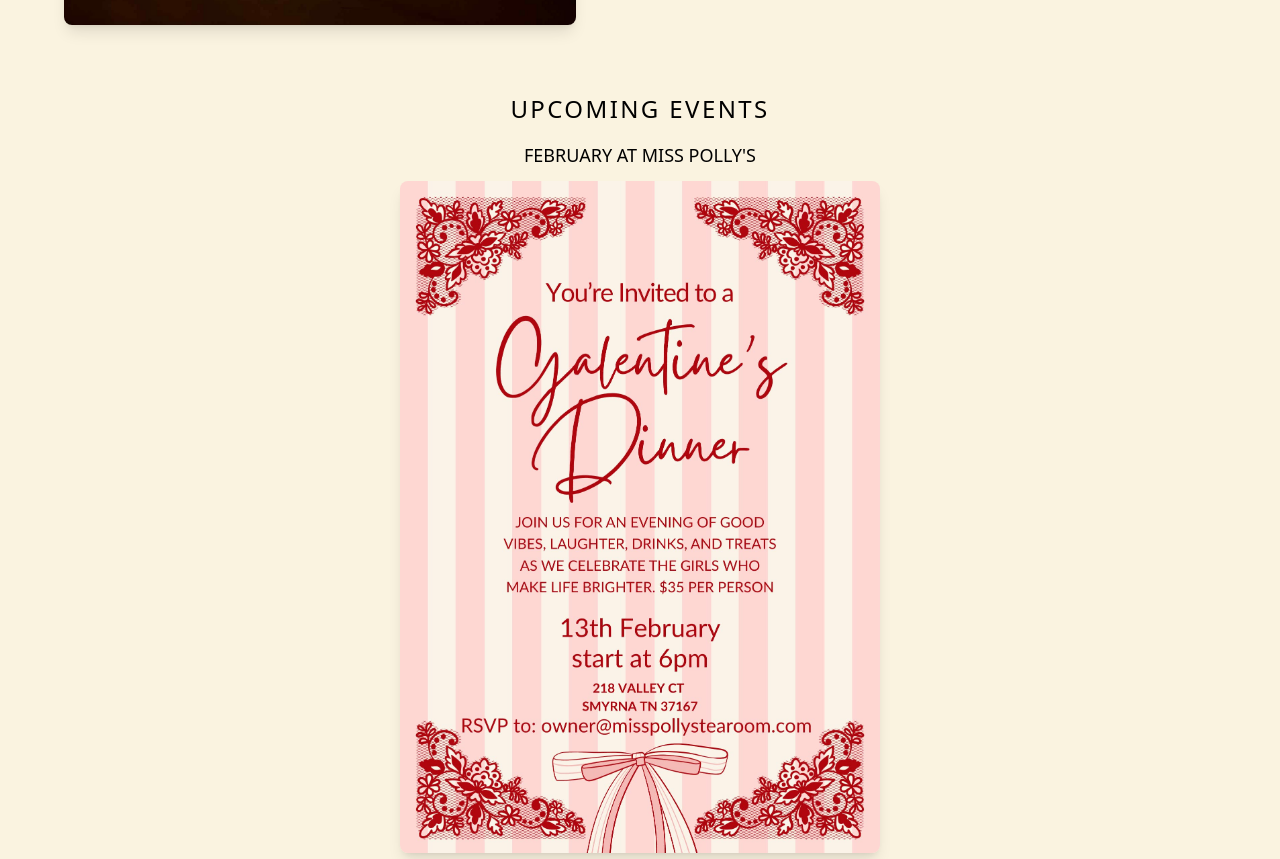
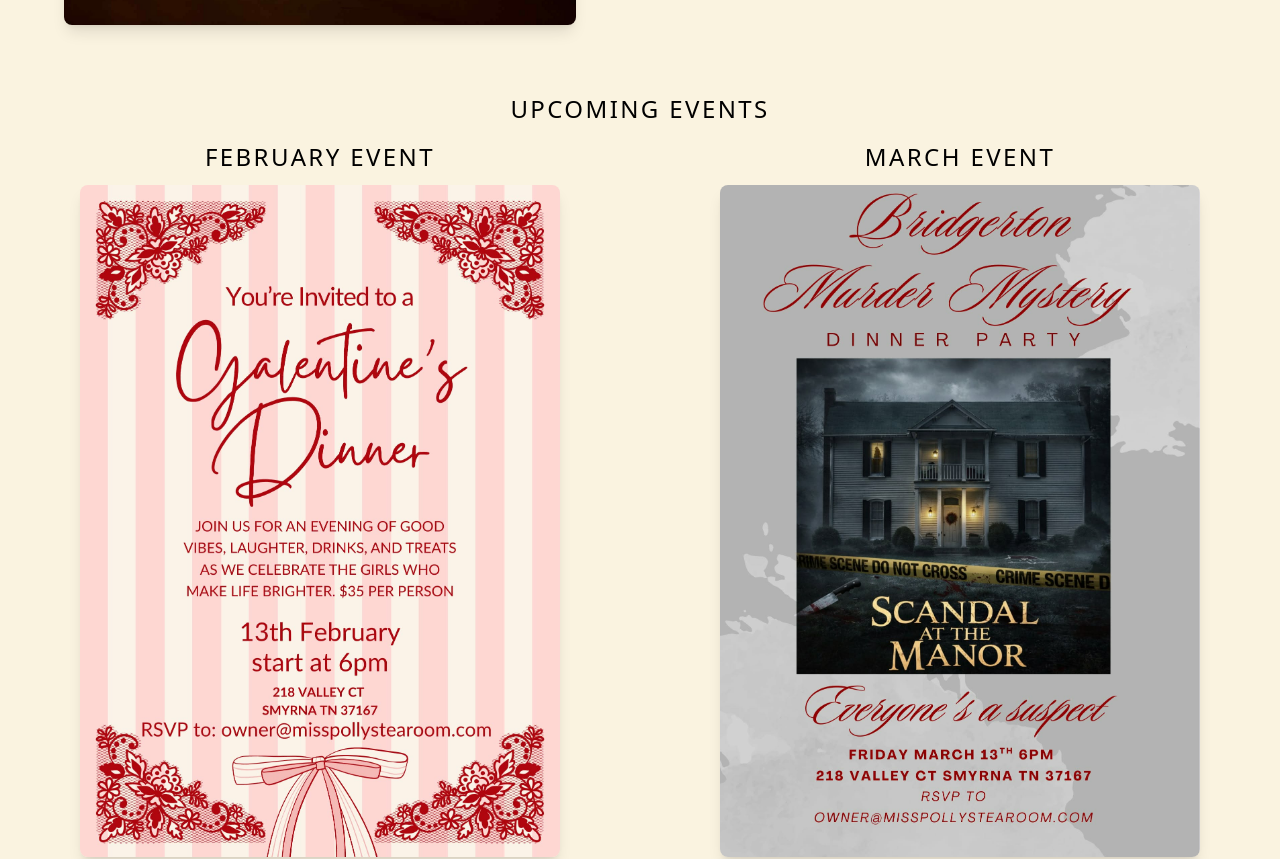
Before and after one commit to dross365/misspollytest, a React (Vite) app: page / in a window 1280 px wide. Shown: the part 1480-2339 px from the top of the page. Built offline with nearby package versions, Linux system fonts and the light colour scheme.

Commit message:
added march event

```diff
--- a/src/Components/UpcomingEventsSection.jsx
+++ b/src/Components/UpcomingEventsSection.jsx
@@ -1,5 +1,6 @@
 import React from 'react'
 import februaryEvent from '../assets/feb_event.jpeg'
+import marchEvent from '../assets/march_event.jpeg'
 
 const UpcomingEventsSection = () => {
   return (
@@ -9,14 +10,26 @@
           upcoming events
         </h2>
       </div>
-      <div className='grid grid-cols-1'>
+      <div className='grid grid-cols-1 md:grid-cols-2 pb-4 pt-4'>
+        {' '}
+        {/* md:grid-cols-2 with 2 menus */}
         <div>
-          <p className='uppercase text-sm text-[#000g] text-center mt-4 md:text-lg'>
-            february at miss polly's
-          </p>
+          <h2 className='uppercase tracking-widest text-2xl text-center'>
+            february event
+          </h2>
           <img
             src={februaryEvent}
-            alt='cleo dining room'
+            alt='celeste dining room'
+            className='w-72 lg:w-120 h-auto mx-auto rounded-lg shadow-lg my-3'
+          />
+        </div>
+        <div>
+          <h2 className='uppercase tracking-widest text-2xl text-center'>
+            march event
+          </h2>
+          <img
+            src={marchEvent}
+            alt='celeste dining room'
             className='w-72 lg:w-120 h-auto mx-auto rounded-lg shadow-lg my-3'
           />
         </div>
```
Also changed, not shown: src/assets/march_event.jpeg (added).
